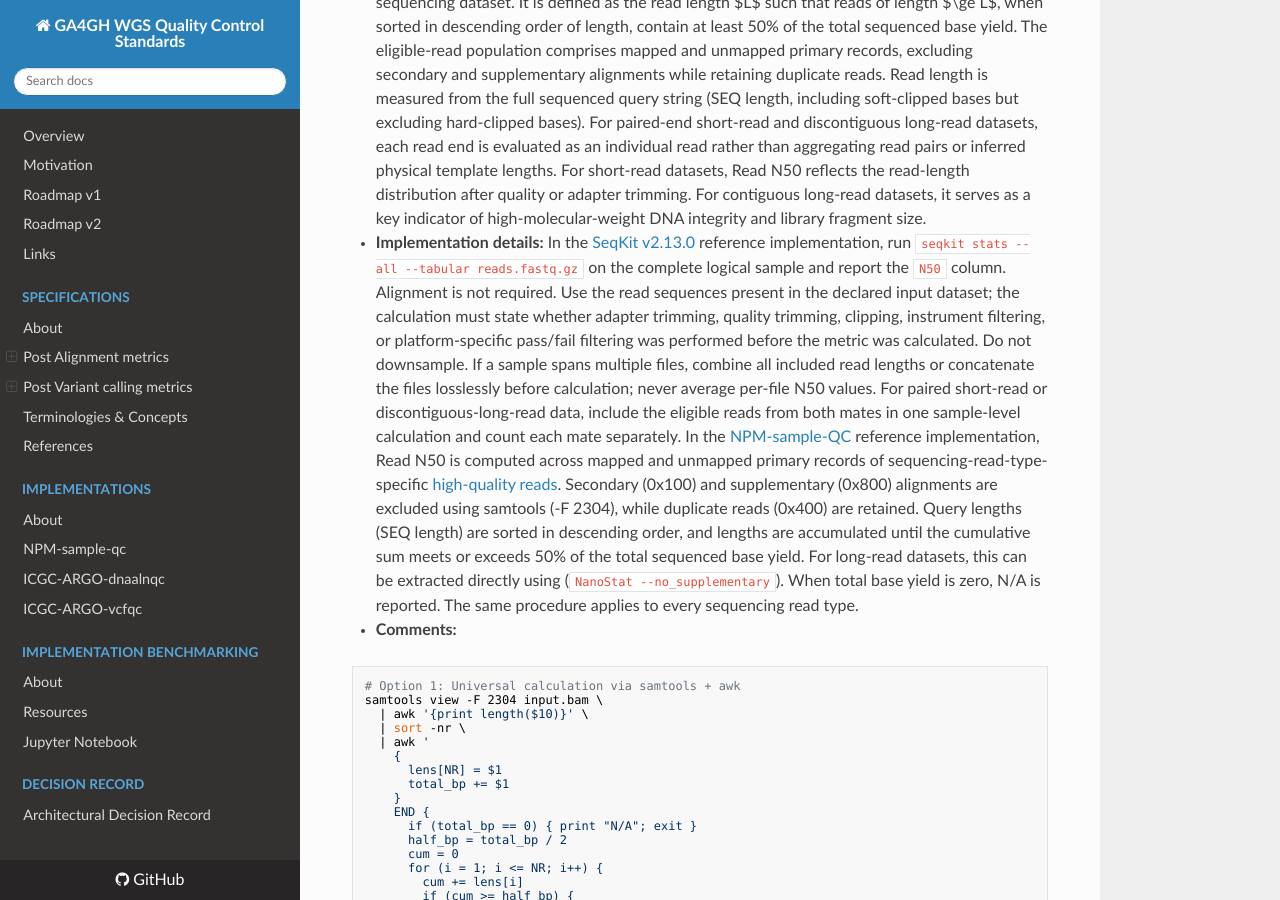
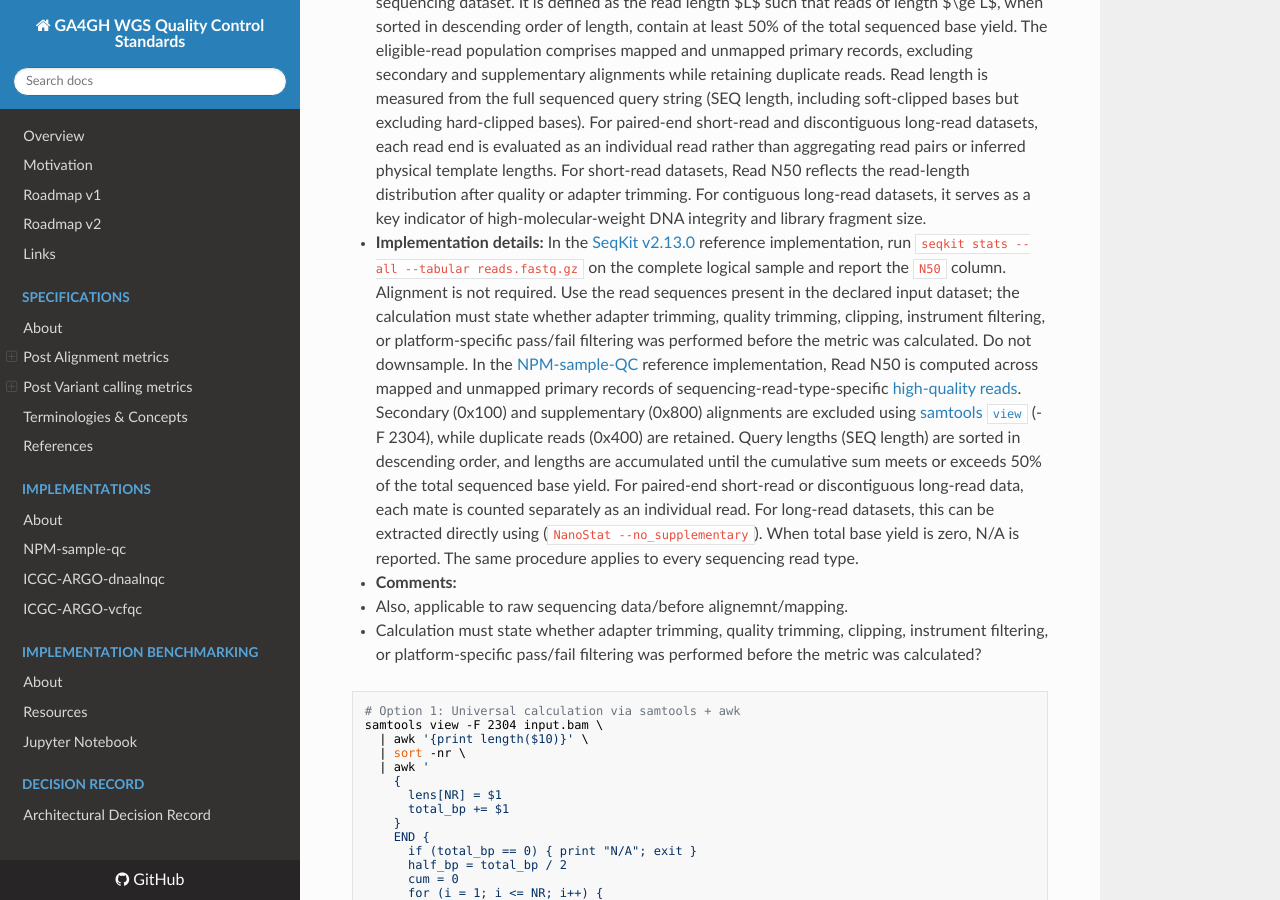
Before and after one commit to ga4gh/quality-control-wgs, an MkDocs documentation site: the page built from docs/metrics_definitions/lr-read_n50.md, in a window 1280 px wide and 900 px high, scrolled down 217 px. Built offline with MkDocs 1.6.1, drawn with Linux system fonts in a browser that asks for light colours; nearby versions of some CDN libraries.

Commit message:
update read N50 dev version awaiting further input/feedback

````diff
--- a/docs/metrics_definitions/lr-read_n50.md
+++ b/docs/metrics_definitions/lr-read_n50.md
@@ -2,9 +2,11 @@
 
 - **ID:** read_n50
 - **Description:** The length-weighted median read length of eligible [high-quality reads](terminologies.md#high-quality-reads) in a sequencing dataset. It is defined as the read length $L$ such that reads of length $\ge L$, when sorted in descending order of length, contain at least 50% of the total sequenced base yield. The eligible-read population comprises mapped and unmapped primary records, excluding secondary and supplementary alignments while retaining duplicate reads. Read length is measured from the full sequenced query string (SEQ length, including soft-clipped bases but excluding hard-clipped bases). For paired-end short-read and discontiguous long-read datasets, each read end is evaluated as an individual read rather than aggregating read pairs or inferred physical template lengths. For short-read datasets, Read N50 reflects the read-length distribution after quality or adapter trimming. For contiguous long-read datasets, it serves as a key indicator of high-molecular-weight DNA integrity and library fragment size.
-- **Implementation details:** In the [SeqKit v2.13.0](https://bioinf.shenwei.me/seqkit/usage/) reference implementation, run `seqkit stats --all --tabular reads.fastq.gz` on the complete logical sample and report the `N50` column. Alignment is not required. Use the read sequences present in the declared input dataset; the calculation must state whether adapter trimming, quality trimming, clipping, instrument filtering, or platform-specific pass/fail filtering was performed before the metric was calculated. Do not downsample. If a sample spans multiple files, combine all included read lengths or concatenate the files losslessly before calculation; never average per-file N50 values. For paired short-read or discontiguous-long-read data, include the eligible reads from both mates in one sample-level calculation and count each mate separately.
-In the [NPM-sample-QC](References.md#npm-sample-qc) reference implementation, Read N50 is computed across mapped and unmapped primary records of sequencing-read-type-specific [high-quality reads](terminologies.md#high-quality-reads). Secondary (0x100) and supplementary (0x800) alignments are excluded using samtools (-F 2304), while duplicate reads (0x400) are retained. Query lengths (SEQ length) are sorted in descending order, and lengths are accumulated until the cumulative sum meets or exceeds 50% of the total sequenced base yield. For long-read datasets, this can be extracted directly using (`NanoStat --no_supplementary`). When total base yield is zero, N/A is reported. The same procedure applies to every sequencing read type.
+- **Implementation details:** In the [SeqKit v2.13.0](https://bioinf.shenwei.me/seqkit/usage/) reference implementation, run `seqkit stats --all --tabular reads.fastq.gz` on the complete logical sample and report the `N50` column. Alignment is not required. Use the read sequences present in the declared input dataset; the calculation must state whether adapter trimming, quality trimming, clipping, instrument filtering, or platform-specific pass/fail filtering was performed before the metric was calculated. Do not downsample.
+In the [NPM-sample-QC](References.md#npm-sample-qc) reference implementation, Read N50 is computed across mapped and unmapped primary records of sequencing-read-type-specific [high-quality reads](terminologies.md#high-quality-reads). Secondary (0x100) and supplementary (0x800) alignments are excluded using [samtools `view`](https://www.htslib.org/doc/samtools-view.html) (-F 2304), while duplicate reads (0x400) are retained. Query lengths (SEQ length) are sorted in descending order, and lengths are accumulated until the cumulative sum meets or exceeds 50% of the total sequenced base yield. For paired-end short-read or discontiguous long-read data, each mate is counted separately as an individual read. For long-read datasets, this can be extracted directly using (`NanoStat --no_supplementary`). When total base yield is zero, N/A is reported. The same procedure applies to every sequencing read type.
 - **Comments:**
+  - Also, applicable to raw sequencing data/before alignemnt/mapping.
+  - Calculation must state whether adapter trimming, quality trimming, clipping, instrument filtering, or platform-specific pass/fail filtering was performed before the metric was calculated?
 ```
 # Option 1: Universal calculation via samtools + awk
 samtools view -F 2304 input.bam \
````
